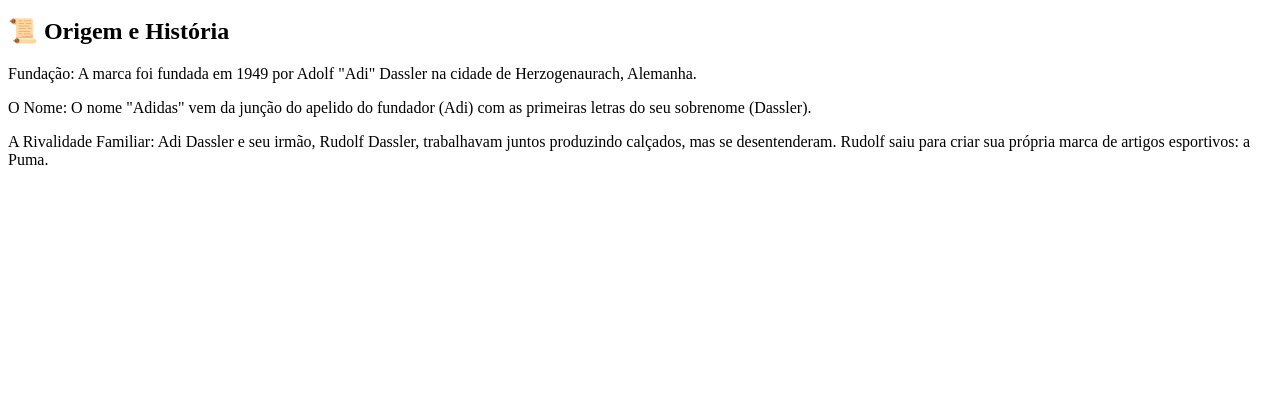
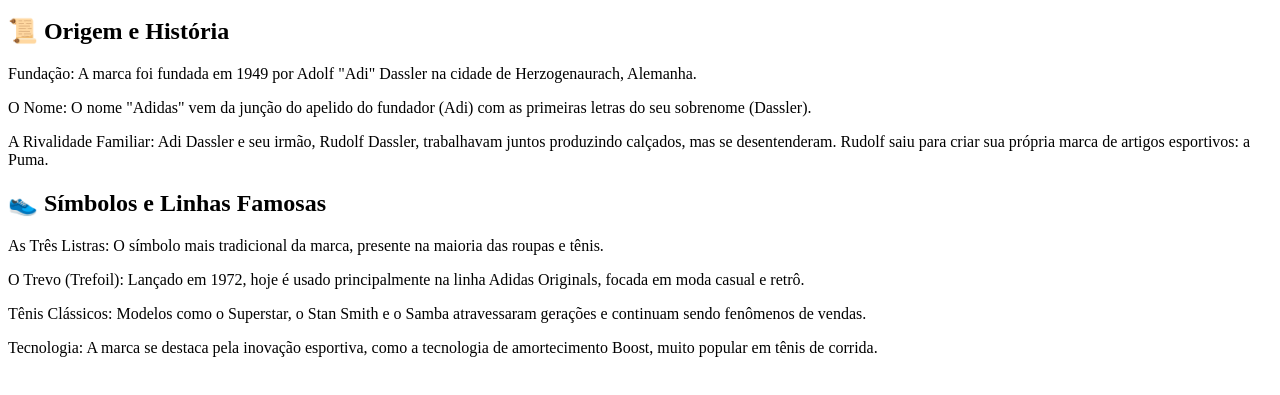
Before and after one commit to miguelsantosallan-cmd/Meu-projeto-Adidas, a plain HTML site: page index.html in a window 1280 px wide. Shown: the part 101-496 px from the top of the page. Drawn offline with Linux system fonts and the light colour scheme.

Commit message:
mudança 01

```diff
--- a/index.html
+++ b/index.html
@@ -12,3 +12,8 @@
     <p>Fundação: A marca foi fundada em 1949 por Adolf "Adi" Dassler na cidade de Herzogenaurach, Alemanha.</p>
     <p>O Nome: O nome "Adidas" vem da junção do apelido do fundador (Adi) com as primeiras letras do seu sobrenome (Dassler).</p>
     <p>A Rivalidade Familiar: Adi Dassler e seu irmão, Rudolf Dassler, trabalhavam juntos produzindo calçados, mas se desentenderam. Rudolf saiu para criar sua própria marca de artigos esportivos: a Puma.</p>
+    <h2>👟 Símbolos e Linhas Famosas</h2>
+    <p>As Três Listras: O símbolo mais tradicional da marca, presente na maioria das roupas e tênis.</p>
+    <p>O Trevo (Trefoil): Lançado em 1972, hoje é usado principalmente na linha Adidas Originals, focada em moda casual e retrô.</p>
+    <p>Tênis Clássicos: Modelos como o Superstar, o Stan Smith e o Samba atravessaram gerações e continuam sendo fenômenos de vendas.</p>
+    <p>Tecnologia: A marca se destaca pela inovação esportiva, como a tecnologia de amortecimento Boost, muito popular em tênis de corrida.</p>
```
